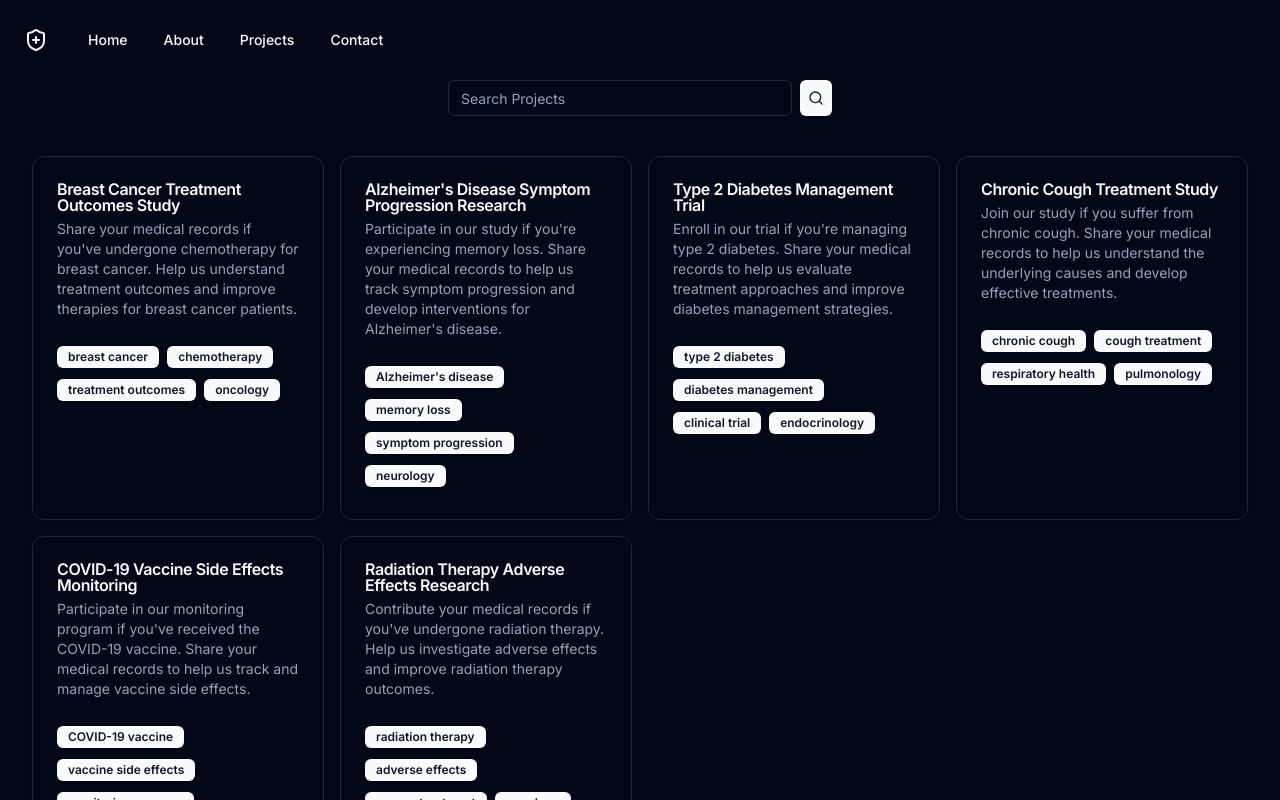
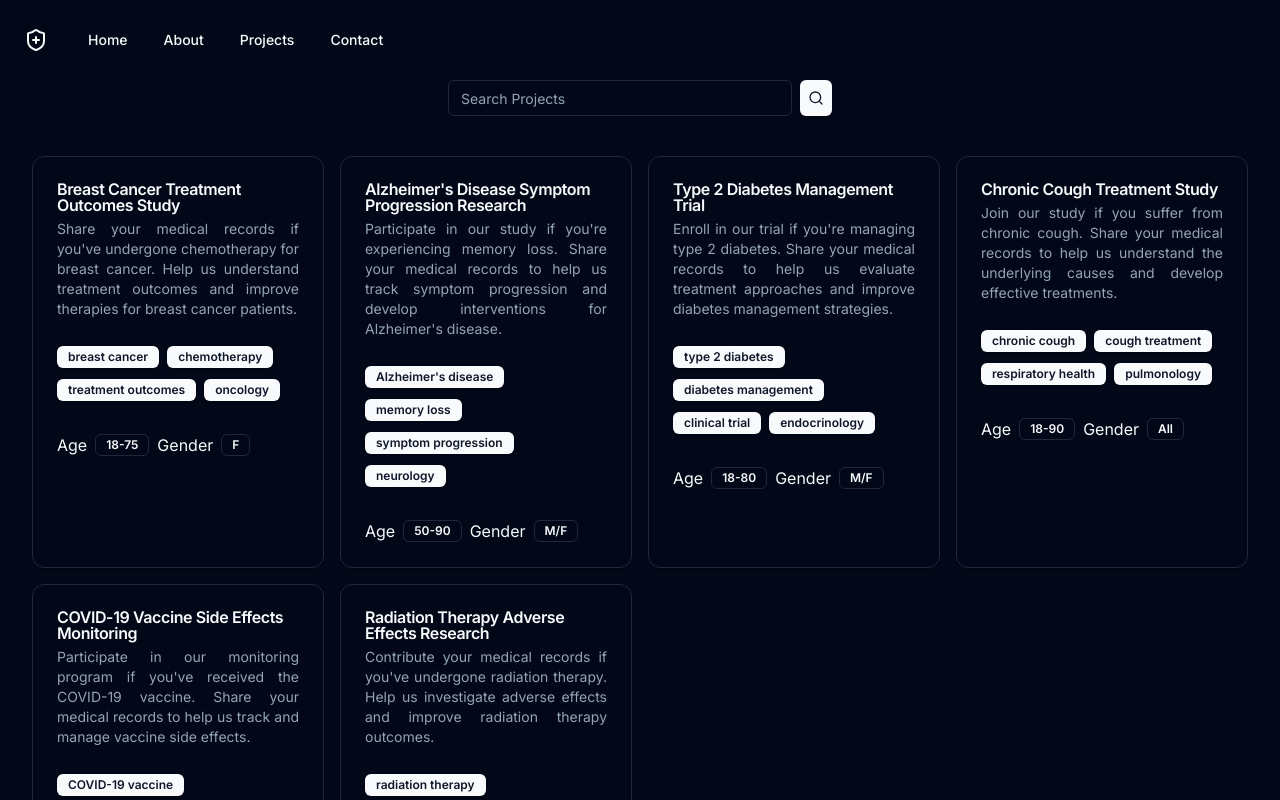
Before and after one commit to Deepika-kar/my-app, a Next.js app: page /projects in a window 1280 px wide. Shown: the top 800 px of the page. Built offline with nearby package versions, Linux system fonts and the light colour scheme.

Commit message:
age and gender tags

```diff
--- a/app/projects/ProjectCard.jsx
+++ b/app/projects/ProjectCard.jsx
@@ -5,15 +5,18 @@ import {
   CardDescription,
   CardHeader,
   CardTitle,
+  CardFooter,
 } from "@/components/ui/card";
 import { Badge } from "@/components/ui/badge";
 
-const ProjectCard = ({ title, description, tags }) => {
+const ProjectCard = ({ title, description, tags, age, gender }) => {
   return (
     <Card className="transition-all duration-500 cursor-pointer hover:scale-105">
       <CardHeader>
         <CardTitle>{title}</CardTitle>
-        <CardDescription>{description}</CardDescription>
+        <CardDescription className="text-justify">
+          {description}
+        </CardDescription>
       </CardHeader>
       <CardContent>
         {tags.map((tag) => (
@@ -22,6 +25,17 @@ const ProjectCard = ({ title, description, tags }) => {
           </Badge>
         ))}
       </CardContent>
+      <CardFooter>
+        <h5>Age</h5>
+        <Badge
+          variant="outline"
+          className="mx-2"
+        >{`${age[0]}-${age[1]}`}</Badge>
+        <h5>Gender</h5>
+        <Badge variant="outline" className="mx-2">
+          {gender}
+        </Badge>
+      </CardFooter>
     </Card>
   );
 };
--- a/app/projects/page.js
+++ b/app/projects/page.js
@@ -8,6 +8,8 @@ const PROJECTS = [
     description:
       "Share your medical records if you've undergone chemotherapy for breast cancer. Help us understand treatment outcomes and improve therapies for breast cancer patients.",
     tags: ["breast cancer", "chemotherapy", "treatment outcomes", "oncology"],
+    age: [18, 75], // Minimum and maximum age range
+    gender: "F",
   },
   {
     title: "Alzheimer's Disease Symptom Progression Research",
@@ -19,6 +21,8 @@ const PROJECTS = [
       "symptom progression",
       "neurology",
     ],
+    age: [50, 90], // Minimum and maximum age range
+    gender: "M/F",
   },
   {
     title: "Type 2 Diabetes Management Trial",
@@ -30,6 +34,8 @@ const PROJECTS = [
       "clinical trial",
       "endocrinology",
     ],
+    age: [18, 80], // Minimum and maximum age range
+    gender: "M/F",
   },
   {
     title: "Chronic Cough Treatment Study",
@@ -41,6 +47,8 @@ const PROJECTS = [
       "respiratory health",
       "pulmonology",
     ],
+    age: [18, 90], // Minimum and maximum age range
+    gender: "All",
   },
   {
     title: "COVID-19 Vaccine Side Effects Monitoring",
@@ -52,6 +60,8 @@ const PROJECTS = [
       "monitoring program",
       "public health",
     ],
+    age: [18, 100], // Minimum and maximum age range
+    gender: "All",
   },
   {
     title: "Radiation Therapy Adverse Effects Research",
@@ -63,6 +73,8 @@ const PROJECTS = [
       "cancer treatment",
       "oncology",
     ],
+    age: [18, 85], // Minimum and maximum age range
+    gender: "All",
   },
 ];
 
@@ -76,13 +88,15 @@ const Projects = () => {
         </Button>
       </div>
       <div class="grid grid-cols-1 gap-4 md:grid-cols-2 lg:grid-cols-4">
-        {PROJECTS.map((project) => {
+        {PROJECTS.map(({ title, description, tags, age, gender }) => {
           return (
             <ProjectCard
-              key={project.title}
-              title={project.title}
-              description={project.description}
-              tags={project.tags}
+              key={title}
+              title={title}
+              description={description}
+              tags={tags}
+              age={age}
+              gender={gender}
             />
           );
         })}
```
